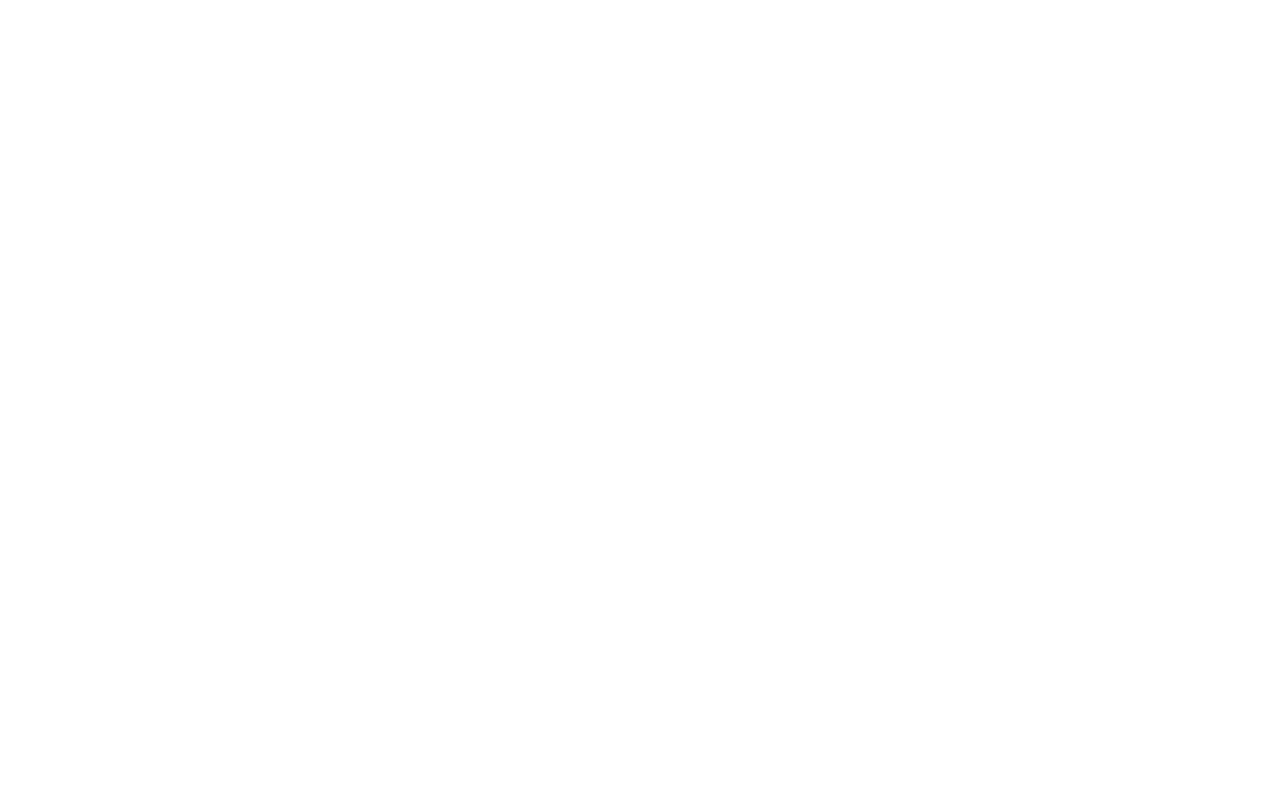
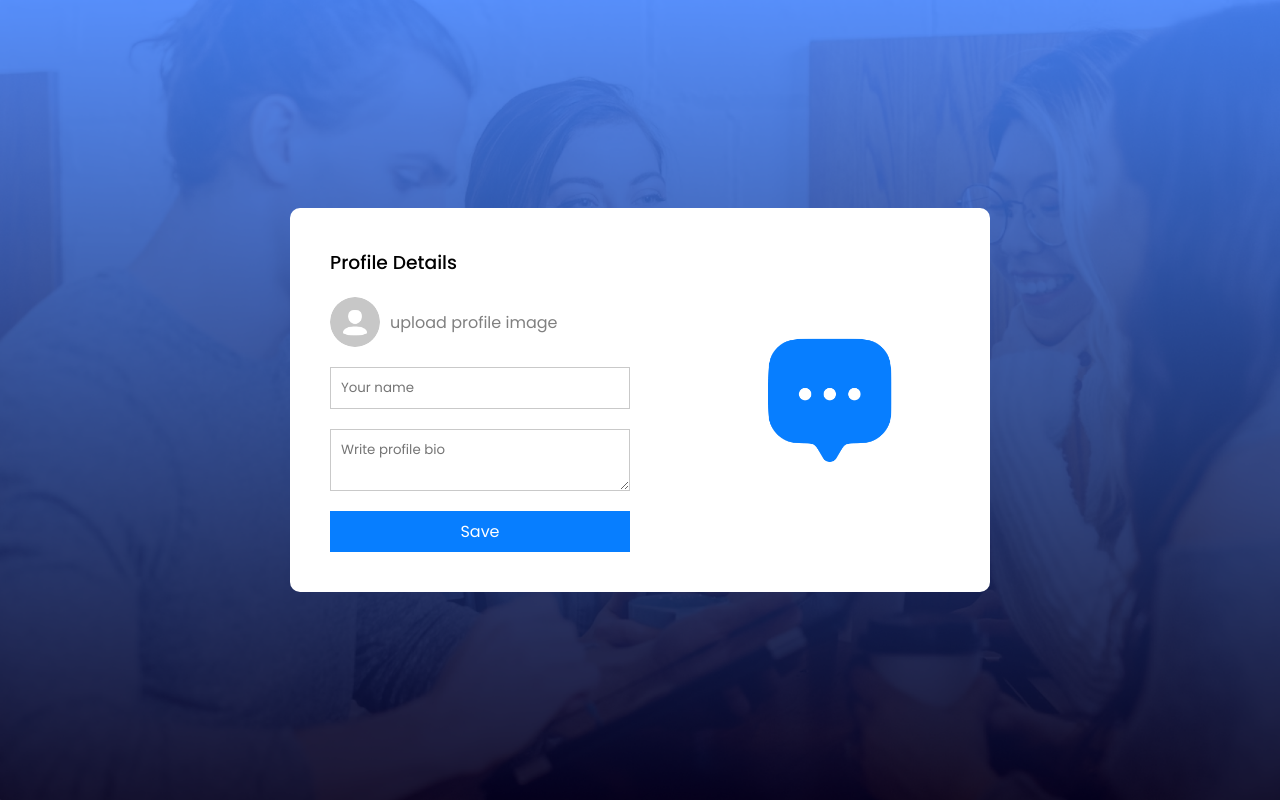
Before and after one commit to vincenzo4002/chat-app, a React (Vite) app: page /profile in a window 1280 px wide. Built offline with nearby package versions, Linux system fonts and the light colour scheme.

Commit message:
firebase

```diff
--- a/src/components/LeftSidebar/LeftSidebar.css
+++ b/src/components/LeftSidebar/LeftSidebar.css
@@ -1,7 +1,7 @@
 .ls{
     background: #001030;
     color: white;
-    height: 75vh;
+    height: 100vh;
 }
 .ls-top{
     padding: 20px;
@@ -71,5 +71,34 @@
     background-color: #077EFF;
 }
 .friends:hover span{
-    color: white;
+    color: #ffffff;
 }
+.ls-nav .menu{
+    position: relative;
+    padding: 10px 0px;
+}
+
+.menu .sub-menu{
+    position: absolute;
+    top: 100%;
+    right: 0;
+    width: 130px;
+    padding: 20px;
+    border-radius: 5px;
+    background-color: white;
+    color: black;
+    display: none;
+}
+.sub-menu hr{
+    border: none;
+    height: 1px;
+    background: #a4a4a4;
+    margin: 8px 0px;
+}
+.sub-menu p{
+    cursor: pointer;
+    font-size: 14px;
+}
+.menu:hover .sub-menu{
+    display: block;
+}
--- a/src/components/LeftSidebar/LeftSidebar.jsx
+++ b/src/components/LeftSidebar/LeftSidebar.jsx
@@ -11,6 +11,11 @@
                         <img src={assets.logo} className='logo' alt="" />
                         <div className="menu">
                             <img src={assets.menu_icon} alt="" />
+                            <div className="sub-menu">
+                                <p>Edit Profile</p>
+                                <hr />
+                                <p>Logout</p>
+                            </div>
                         </div>
                     </div>
                     <div className="ls-search">
--- a/src/pages/ProfileUpdate/ProfileUpdate.css
+++ b/src/pages/ProfileUpdate/ProfileUpdate.css
@@ -0,0 +1,57 @@
+.profile{
+    min-height: 100vh;
+    background: url(/background.png) no-repeat;
+    background-size: cover;
+    display: flex;
+    align-items: center;
+    justify-content: center;
+}
+.profile-container{
+    background:white;
+    display: flex;
+    align-items: center;
+    justify-content: space-between;
+    min-width: 700px;
+    border-radius: 10px;
+}
+.profile-pic{
+    max-width: 160px;
+    aspect-ratio: 1/1;
+    margin: 20px auto;
+    border-radius: 50%;
+}
+.profile form{
+    display: flex;
+    flex-direction: column;
+    gap: 20px;
+    padding: 40px;
+}
+.profile form h3{
+    font-weight: 500;
+}
+.profile label{
+    display: flex;
+    align-items: center;
+    gap: 10px;
+    color: gray;
+    cursor: pointer;
+}
+.profile label img{
+    width: 50px;
+    aspect-ratio: 1/1;
+    border-radius: 50%;
+}
+.profile input, textarea{
+    padding: 10px;
+    min-width: 300px;
+    border: 1px solid #c9c9c9;
+    outline-color: #077eff;
+}
+.profile form button{
+    border: none;
+    color: white;
+    background-color: #077eff;
+    padding: 8px;
+    font-size: 16px;
+    cursor: pointer;
+}
--- a/src/pages/ProfileUpdate/ProfileUpdate.jsx
+++ b/src/pages/ProfileUpdate/ProfileUpdate.jsx
@@ -1,9 +1,28 @@
 import React from 'react';
 import './ProfileUpdate.css';
+import assets from '../../assets/assets';
+import { useState } from 'react';
+
 const ProfileUpdate = () => {
+
+const [image, setImage] = useState(false);
+
     return (
-        <div>
-
+        <div className='profile'>
+            <div className="profile-container">
+                <form>
+                    <h3>Profile Details</h3>
+                    <label htmlFor="avatar">
+                        <input onChange={(e)=>setImage(e.target.files[0])} type="file" id='avatar' accept='.png, .jpg, .jpeg' hidden />
+                        <img src={image? URL.createObjectURL(image) : assets.avatar_icon} alt="" />
+                        upload profile image
+                    </label>
+                    <input type="text" placeholder='Your name' reqired />
+                    <textarea placeholder='Write profile bio' required></textarea>
+                    <button type="submit">Save</button>
+                </form>
+                <img className="profile-pic"src={image? URL.createObjectURL(image) : assets.logo_icon} alt="" />
+            </div>
         </div>
     )
 }
```
Also changed, not shown: src/config/firebase.js (added, +19 -0 lines).
